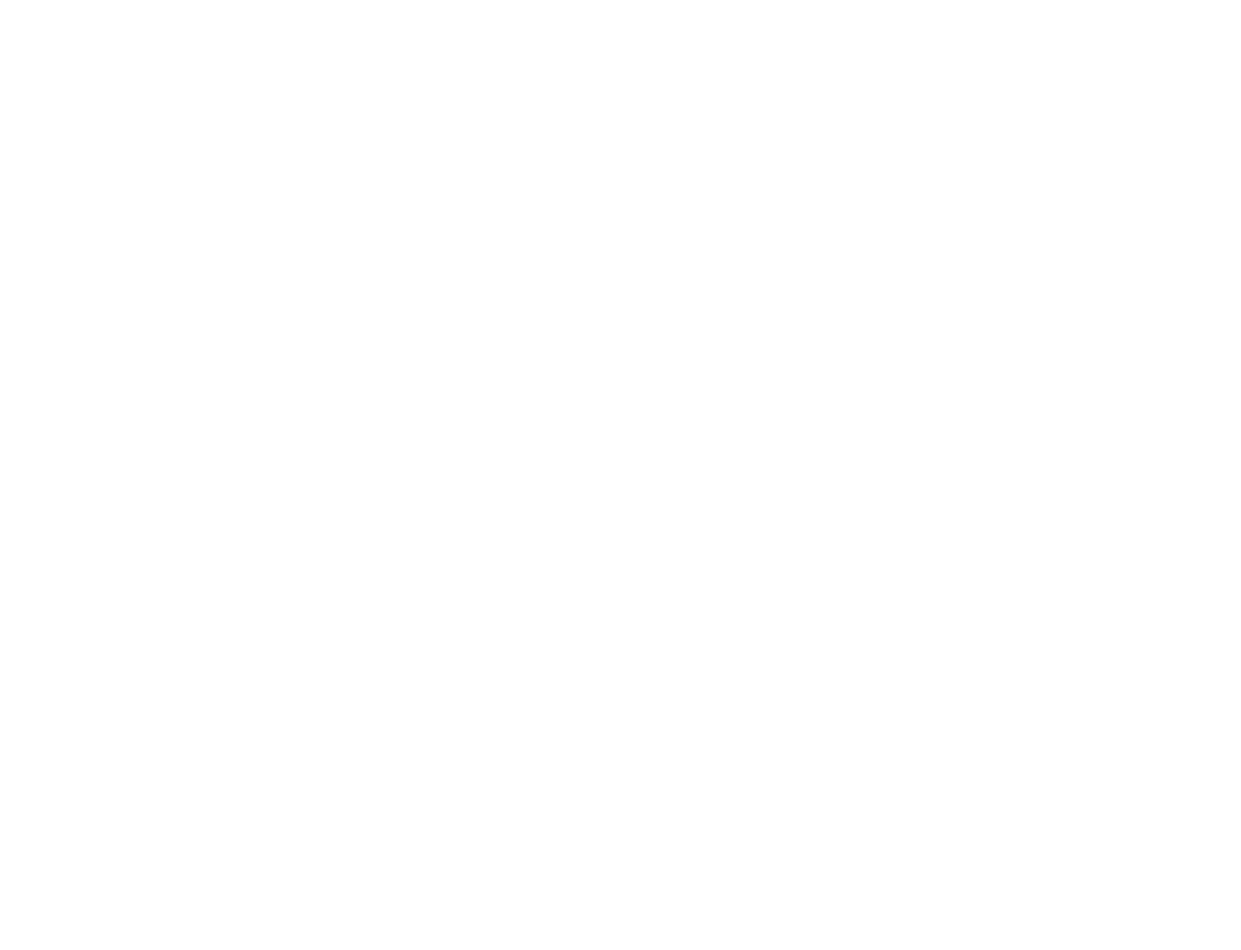
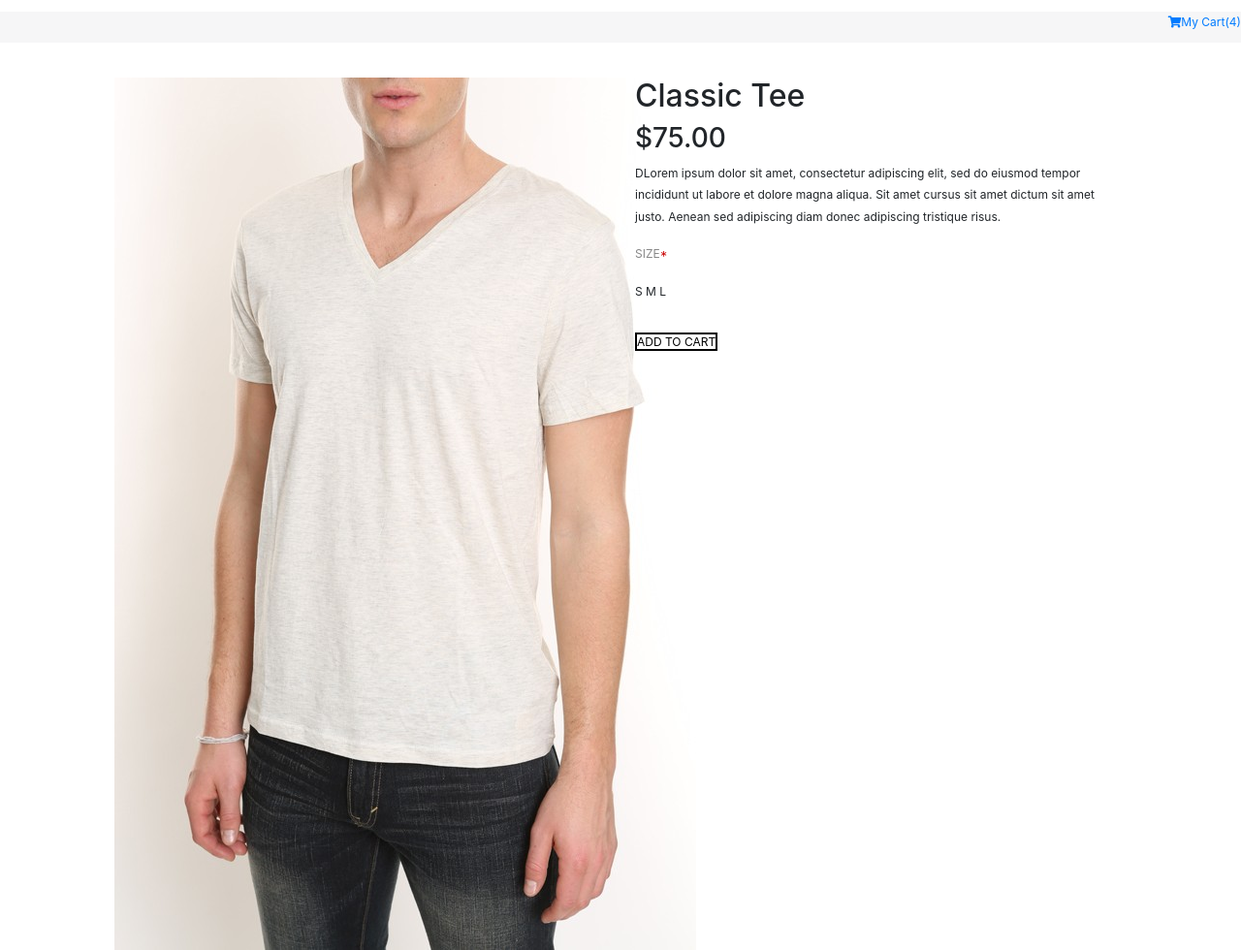
Before and after one commit to SunnySunhwa/moustache, a website: page public/index.html in a window 1280 px wide. Shown: the whole page at 97% size. Before the commit the page ends 800 px from the top, so only its background shows below. Drawn offline with nearby package versions, Linux system fonts and the light colour scheme.

Commit message:
write index.html and basic stylesheet

```diff
--- a/public/index.html
+++ b/public/index.html
@@ -1,12 +1,76 @@
 <!DOCTYPE html>
 <html lang="en">
+
 <head>
   <meta charset="UTF-8">
   <meta name="viewport" content="width=device-width, initial-scale=1.0">
   <meta http-equiv="X-UA-Compatible" content="ie=edge">
+  <link rel="stylesheet" href="https://stackpath.bootstrapcdn.com/bootstrap/4.3.1/css/bootstrap.min.css"
+    integrity="sha384-ggOyR0iXCbMQv3Xipma34MD+dH/1fQ784/j6cY/iJTQUOhcWr7x9JvoRxT2MZw1T" crossorigin="anonymous">
+  <link rel="stylesheet" href="/css/main.css">
+  <link rel="stylesheet" href="/css/normalize.css">
+  <link rel="stylesheet" href="https://use.fontawesome.com/releases/v5.8.2/css/all.css"
+    integrity="sha384-oS3vJWv+0UjzBfQzYUhtDYW+Pj2yciDJxpsK1OYPAYjqT085Qq/1cq5FLXAZQ7Ay" crossorigin="anonymous">
+  <script src="https://ajax.googleapis.com/ajax/libs/jquery/1.11.3/jquery.min.js"></script>
   <title>Document</title>
 </head>
+
 <body>
+  <div class="row header">
+    <div class="my-cart">
+      <a href="#" id="header-cart-btn">
+        <i class="fas fa-shopping-cart"></i><span class="cart-title">My Cart</span><span
+          class="cart_quantity">(4)</span></a>
 
+      <!-- Cart List Area Start -->
+      <ul class="cart-list">
+        <li class="row">
+          <div class="col-4">
+            <a href="#" class="col-6"><img src="/classic-tee.jpg" class="cart-thumb" alt=""></a>
+          </div>
+          <div class="col-8">
+            <h6><a href="#">Classic Tee</a></h6>
+            <p>1x $75.00</p>
+            <p>Size: S</p>
+          </div>
+        </li>
+      </ul>
+    </div>
+  </div>
+
+
+
+  <div class="container wrapper">
+    <div class="row">
+      <div class="col-lg-6 col-sm-12">
+        <img src="/classic-tee.jpg">
+      </div>
+      <div class="col-lg-6 col-sm-12">
+        <h2>Classic Tee</h2>
+        <h3>$75.00</h3>
+        <p class="desc">
+          DLorem ipsum dolor sit amet, consectetur adipiscing elit, sed do eiusmod tempor incididunt ut labore et dolore
+          magna aliqua. Sit amet cursus sit amet dictum sit amet justo. Aenean sed adipiscing diam donec adipiscing
+          tristique risus.
+        </p>
+
+        <div class="select-wrap">
+          <p class="select-title">SIZE<span>*</span><span id="show"></span></p>
+
+          <form class="select-size">
+            <div class="radio-group">
+              S M L
+            </div>
+          </form>
+
+          <p class="btn-cart">
+            <a href="/">Add to Cart</a>
+          </p>
+        </div>
+      </div>
+    </div>
+
+  </div>
 </body>
+
 </html>
--- /dev/null
+++ b/src/scss/main.scss
@@ -0,0 +1,84 @@
+
+$l-grey: #888;
+$d-grey: #222;
+
+@mixin font-l () {
+  font-size: 13px;
+  font-weight: 300;
+  color: $d-grey;
+  @content;
+}
+
+@mixin border-l () {
+  border: 1px solid #ccc;
+  background: white;
+  @content;
+}
+
+
+body {
+  font-size: 12px;
+  line-height: 1.4rem;
+}
+
+
+.header {
+  background-color: #F6F6F7;
+  margin: 1em 0;
+
+  .my-cart {
+    width: 100%;
+    height: 32px;
+    display: flex;
+    flex-wrap: wrap;
+    justify-content: flex-end;
+    position: relative;
+    z-index: 200;
+  }
+}
+
+
+.cart-list {
+  background-color: white;
+  display: none;
+  position: absolute;
+  top: 30px;
+  width: 25%;
+  z-index: 120;
+}
+
+
+.wrapper {
+  padding: 1.5rem 3rem;
+}
+
+.select-wrap {
+  p {
+    span {
+      color: #c90000;
+    }
+  }
+
+  .select-title {
+    color: $l-grey;
+  }
+
+
+
+  .btn-cart {
+    margin: 30px 0;
+
+    >a {
+      border: 2px solid black;
+      text-transform: uppercase;
+      color: black;
+      transition: all 0.2s ease;
+
+      &:hover,
+      &:focus {
+        background: black;
+        color: white;
+      }
+    }
+  }
+}
```
Also changed, not shown: public/classic-tee.jpg (added), public/css/main.css (added), public/css/normalize.css (added).
